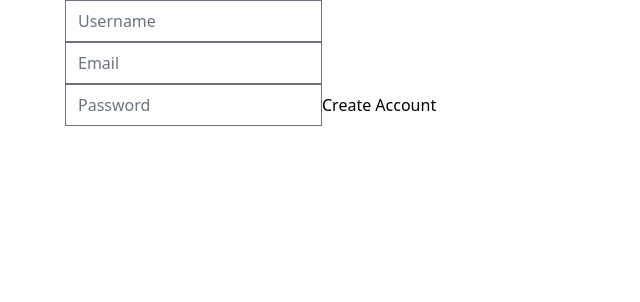
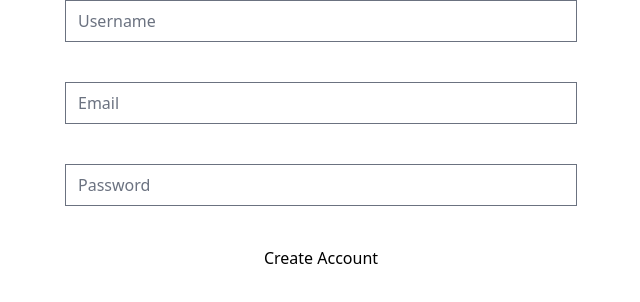
Before and after one commit to DI-Kim/carrot-market, a Next.js app: page /forms in a window 1280 px wide. Shown: the top 302 px of the page, without its empty margins (319-959 px from the left). Built offline with nearby package versions, Linux system fonts and the light colour scheme.

Commit message:
7.4 Validation part.2

```diff
--- a/pages/forms.tsx
+++ b/pages/forms.tsx
@@ -1,27 +1,48 @@
-import { useForm } from "react-hook-form";
+import { FieldErrors, useForm } from "react-hook-form";
+
+interface IForm {
+  username: string;
+  password: string;
+  email: string;
+}
 
 export default function Forms() {
-  const { register, handleSubmit } = useForm();
-  const onValid = () => {
-    console.log("i'm valid");
+  const { register, handleSubmit } = useForm<IForm>();
+
+  const onValid = (data: IForm) => {
+    console.log("good");
   };
+  const onInvalid = (errors: FieldErrors) => {
+    console.log(errors);
+  };
+
   return (
-    <form onSubmit={handleSubmit(onValid)}>
+    <form
+      onSubmit={handleSubmit(onValid, onInvalid)}
+      className="flex flex-col space-y-10"
+    >
       <input
-        {...register("username", { required: true })}
+        {...register("username", {
+          required: "Username is required",
+          minLength: {
+            message: "username should be longer than 5 chars",
+            value: 5,
+          },
+        })}
         type="text"
         placeholder="Username"
       />
       <input
-        {...(register("email"), { required: true })}
+        {...register("email", { required: "Email is required" })}
         type="email"
         placeholder="Email"
       />
       <input
-        {...(register("password"), { required: true })}
+        {...register("password", { required: "Password is required" })}
         type="password"
         placeholder="Password"
       />
+
       <input type="submit" value="Create Account" />
     </form>
   );
```
